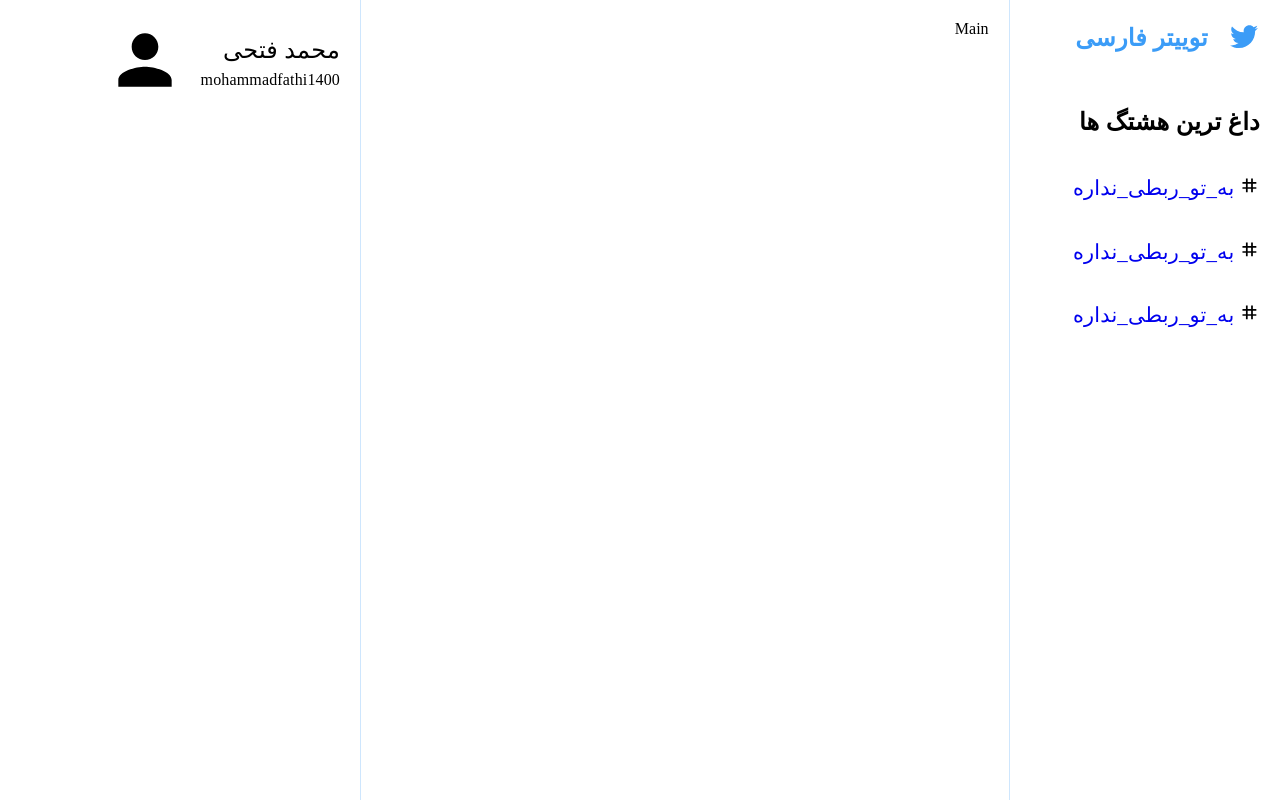
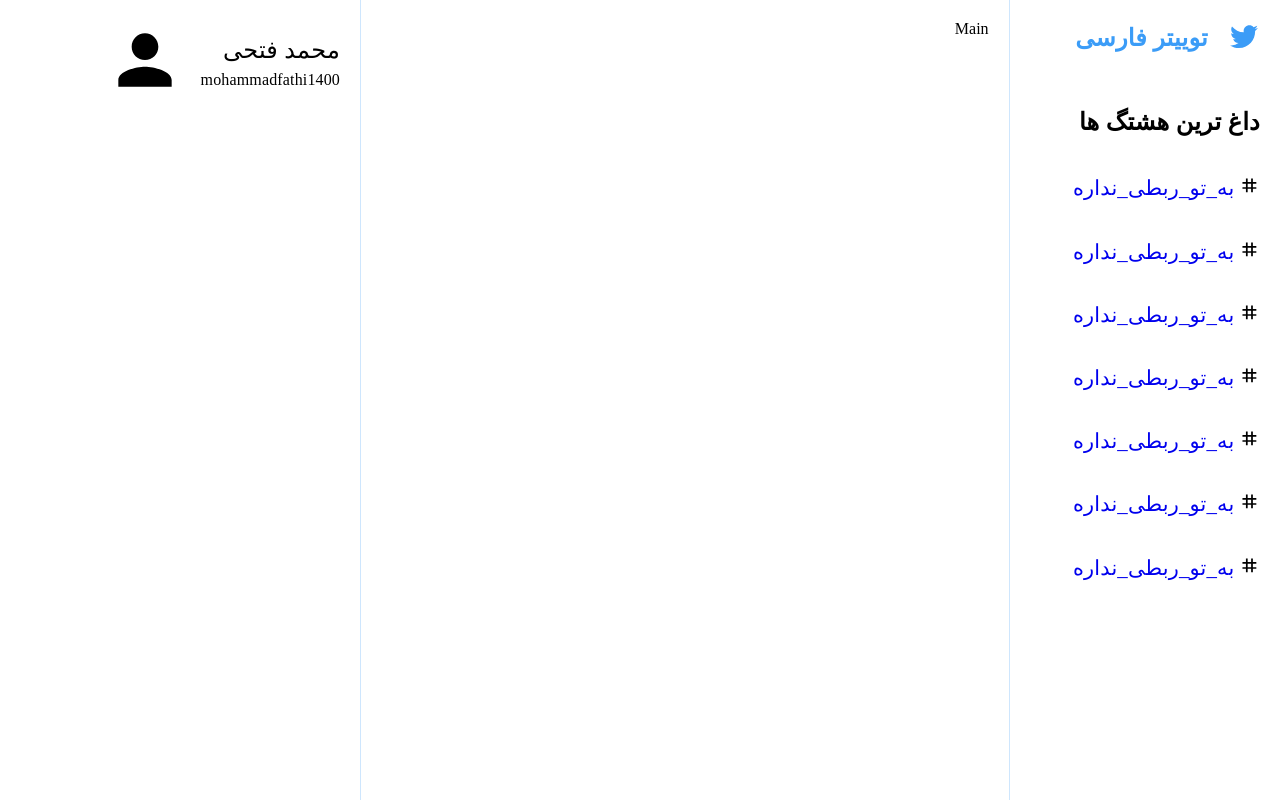
Before and after one commit to mohammadfathii/react_twitter, a React (Create React App) app: page / in a window 1280 px wide. Built offline with nearby package versions, Linux system fonts and the light colour scheme; a small style sheet from the web is missing.

Commit message:
adding data for rightsidebar hashtags

```diff
--- a/src/components/rightSidebar/RightSideBar.js
+++ b/src/components/rightSidebar/RightSideBar.js
@@ -4,7 +4,13 @@ import { Grid, Typography } from "@material-ui/core";
 import TwitterIcon from '@mui/icons-material/Twitter';
 import HashTag from "./HashTag/HashTag";
 
+
+
 const RightSideBar = () => {
+    const dataList = [
+        "به_تو_ربطی_نداره","به_تو_ربطی_نداره","به_تو_ربطی_نداره","به_تو_ربطی_نداره","به_تو_ربطی_نداره",
+        "به_تو_ربطی_نداره","به_تو_ربطی_نداره"
+    ];
   const classes = useStyles();
   return (
     <div className={classes.root}>
@@ -22,9 +28,7 @@ const RightSideBar = () => {
       </Typography>
         <Grid className={classes.hothastags} container direction="column">
 
-          <HashTag title={"به_تو_ربطی_نداره"} link={"#"} />
-          <HashTag title={"به_تو_ربطی_نداره"} link={"#"} />
-          <HashTag title={"به_تو_ربطی_نداره"} link={"#"} />
+            { dataList.map(data => <HashTag title={data} link={"#"} /> ) }
 
         </Grid>
       </div>
```
